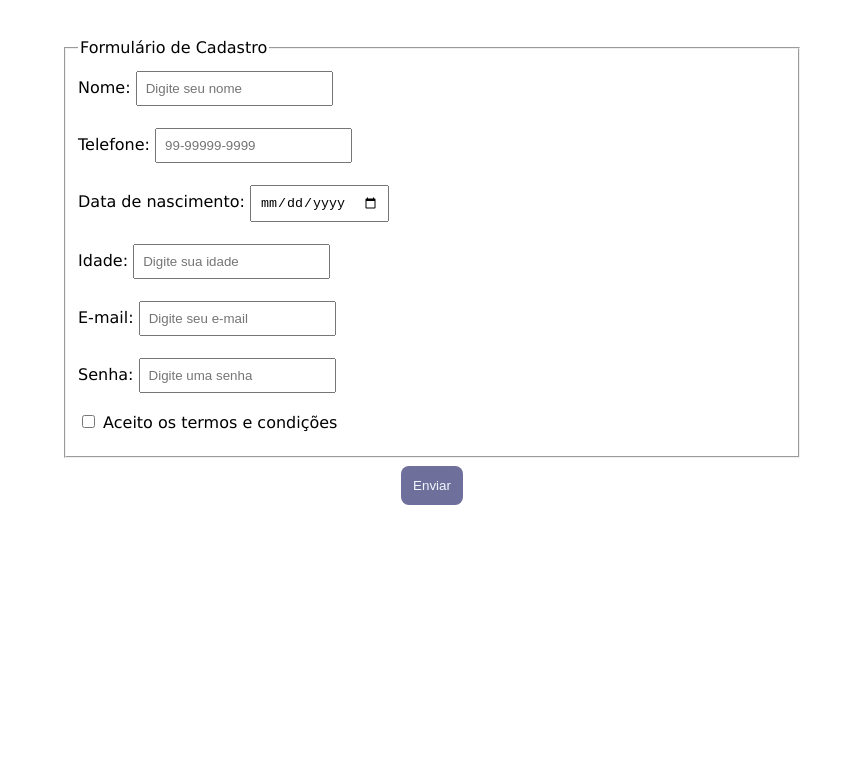
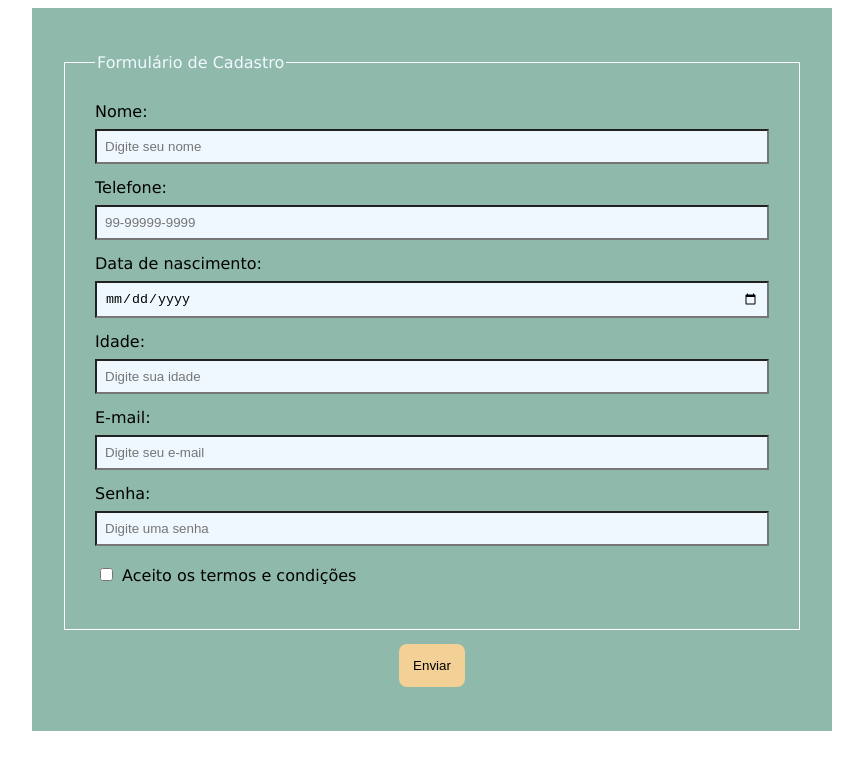
Before and after one commit to gawermelinger/ada-modulo1, a plain HTML site: page aula3/index.html in a window 1280 px wide. Shown: the whole page, without its empty margins (208-1071 px from the left). Drawn offline with Linux system fonts and the light colour scheme.

Commit message:
estilizacao

```diff
--- a/aula3/index.html
+++ b/aula3/index.html
@@ -45,8 +45,9 @@
                 </div>
 
                 <div class="margin">
-                    <input type="checkbox" id="termo" name="termo">
-                    <label for="termo">Aceito os termos e condições</label>
+                    <input class="align" type="checkbox" id="termo" name="termo">
+                    <label for="termo"> Aceito os termos e condições
+                    </label>
                 </div>
 
             </fieldset>
--- a/aula3/style.css
+++ b/aula3/style.css
@@ -7,11 +7,14 @@ main {
     width: 800px;
     margin: auto;
     font-family: 'Lucida Sans', 'Lucida Sans Regular', 'Lucida Grande', 'Lucida Sans Unicode', Geneva, Verdana, sans-serif;
+    background-color: #8fb9aa;
 }
 
 input {
+    width: 100%;
     margin-top: 8px;
     padding: 8px;
+    background-color: aliceblue;
 }
 
 .margin{
@@ -19,16 +22,30 @@ input {
 }
 
 .button{
-    background-color: rgb(111, 111, 155);
+    background-color: #f2d096;
     border: none;
     border-radius: 8px;
-    padding: 12px;
-    color: aliceblue;
+    padding: 14px;
+    color: black;
     display: block;
-    margin: 8px auto;
+    margin: 14px auto;
 }
 
 button:hover{
     text-decoration: underline;
     cursor: pointer;
 }
+
+.align{
+    width: 15px;
+}
+
+fieldset{
+    margin-top: 15px;
+    padding: 30px;
+    border: 1px solid white;
+}
+
+legend{
+    color: aliceblue;
+}
```
